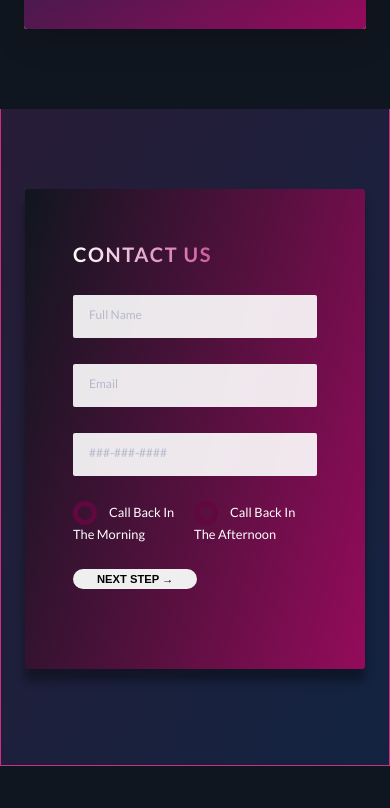
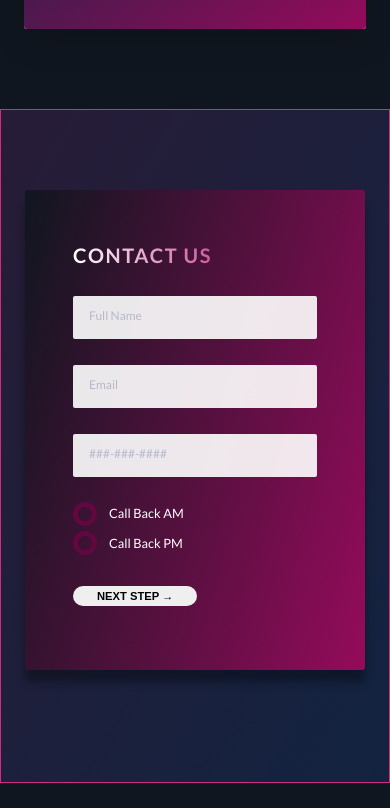
Before and after one commit to kbventures/afterwerk-toronto, a website: page index.html in a window 390 px wide. Shown: the part 5213-6021 px from the top of the page. Drawn offline with Linux system fonts and the light colour scheme.

Commit message:
Contact section is now responsive

```diff
--- a/index.html
+++ b/index.html
@@ -358,7 +358,7 @@
                     <input type="radio" class="form__radio-input" id="am" name="contactwhen">
                     <label for="am" class="form__radio-label">
                       <span class="form__radio-button"></span>
-                      Call Back In The Morning
+                      Call Back AM
                     </label>
                   </div>
 
@@ -366,7 +366,7 @@
                     <input type="radio" class="form__radio-input" id="pm" name="contactwhen">
                     <label for="pm" class="form__radio-label">
                       <span class="form__radio-button"></span>
-                      Call Back In The Afternoon
+                      Call Back PM
                     </label>
                   </div>
                 </div>
--- a/sass/components/_form.scss
+++ b/sass/components/_form.scss
@@ -1,71 +1,79 @@
-.form{
-    &__group:not(:last-child){
+.form {
+  &__group:not(:last-child) {
     margin-bottom: 0.5rem;
   }
 
-    &__input{
+  &__input {
     font-size: 1.5rem;
-        font-family:inherit;
+    font-family: inherit;
     color: inherit;
     padding: 1.5rem 2rem;
     border-radius: 2px;
-        background-color: rgba($color-white,0.9);
-        border:none;
+    background-color: rgba($color-white, 0.9);
+    border: none;
     border-bottom: 4px solid transparent;
     width: 100%;
     display: block;
-        transition: all .3s;
+    transition: all 0.3s;
+
+    @include respond(tab-port) {
+      width: 100%;
+    }
 
     &:focus,
-        &:active{
+    &:active {
       outline: none;
-            box-shadow: 0 1rem 2rem rgba($color-black, .1);
+      box-shadow: 0 1rem 2rem rgba($color-black, 0.1);
       border-bottom: 4px solid $color-dark-pink-2;
       color: $color-dark-grey;
     }
 
-        &:focus:invalid{
+    &:focus:invalid {
       border-bottom: 3px solid $color-dark-violet;
     }
 
-        &::-webkit-input-placeholder{
+    &::-webkit-input-placeholder {
       color: $color-grey;
     }
-
   }
 
-    &__label{
+  &__label {
     font-size: 1.2rem;
     font-weight: 700;
     margin-left: 2rem;
-        margin-top: .7rem;
+    margin-top: 0.7rem;
     display: block;
-        transition: all .3s;
+    transition: all 0.3s;
   }
 
-    &__input:placeholder-shown + &__label{
+  &__input:placeholder-shown + &__label {
     opacity: 0;
     visibility: hidden;
     transform: translateY(-4rem);
   }
 
-    &__radio-group{
-        width:49%;
+  &__radio-group {
+    width: 49%;
     display: inline-block;
+
+    @include respond(tab-port) {
+      width: 100%;
+      margin-bottom: 1rem;
+    }
   }
 
-    &__radio-input{
+  &__radio-input {
     display: none;
   }
 
-    &__radio-label{
+  &__radio-label {
     font-size: $default-font-size;
     cursor: pointer;
     position: relative;
     padding-left: 4.5rem;
   }
 
-    &__radio-button{
+  &__radio-button {
     height: 3rem;
     width: 3rem;
     border: 5px solid $color-dark-violet;
@@ -73,24 +81,23 @@
     display: inline-block;
     position: absolute;
     left: 0;
-        top: -.4rem;
+    top: -0.4rem;
 
-        &::after{
-            content: "";
+    &::after {
+      content: '';
       height: 1rem;
       width: 1.3rem;
       border-radius: 50%;
       position: absolute;
       top: 50%;
       left: 50%;
-            transform: translate(-50%,-50%);
+      transform: translate(-50%, -50%);
       background-color: $color-dark-pink-2;
       opacity: 0;
     }
   }
 
-    &__radio-input:checked ~ &__radio-label &__radio-button::after{
+  &__radio-input:checked ~ &__radio-label &__radio-button::after {
     opacity: 1;
   }
-
 }
--- a/sass/pages/_home.scss
+++ b/sass/pages/_home.scss
@@ -78,9 +78,8 @@
     rgba($color-dark-grey, 0.95),
     rgba($color-dark-blue, 0.95)
   );
-  border-left: solid 0.2rem $color-border;
-  border-right: solid 0.2rem $color-border;
-  border-bottom: solid 0.2rem $color-border;
+  border: solid 0.2rem $color-border;
+
   @include respond(tab-port) {
     padding: 10rem 0;
   }
```
Also changed, not shown: css/style.css. Lines whose indentation alone changed are shown as unchanged.
